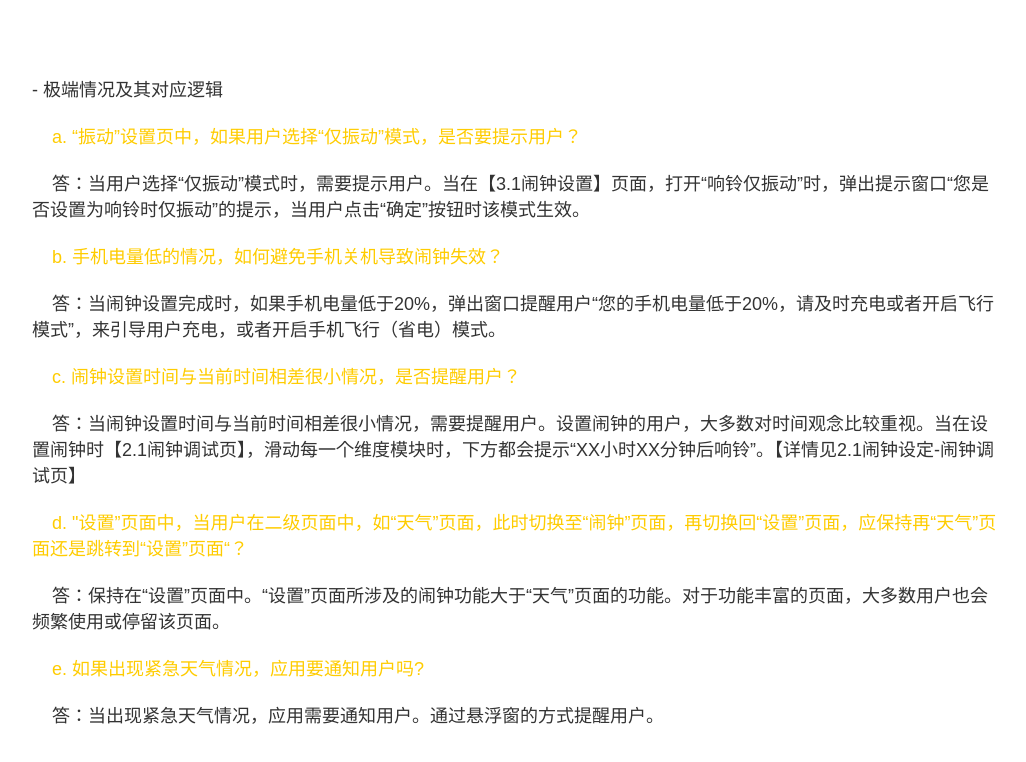
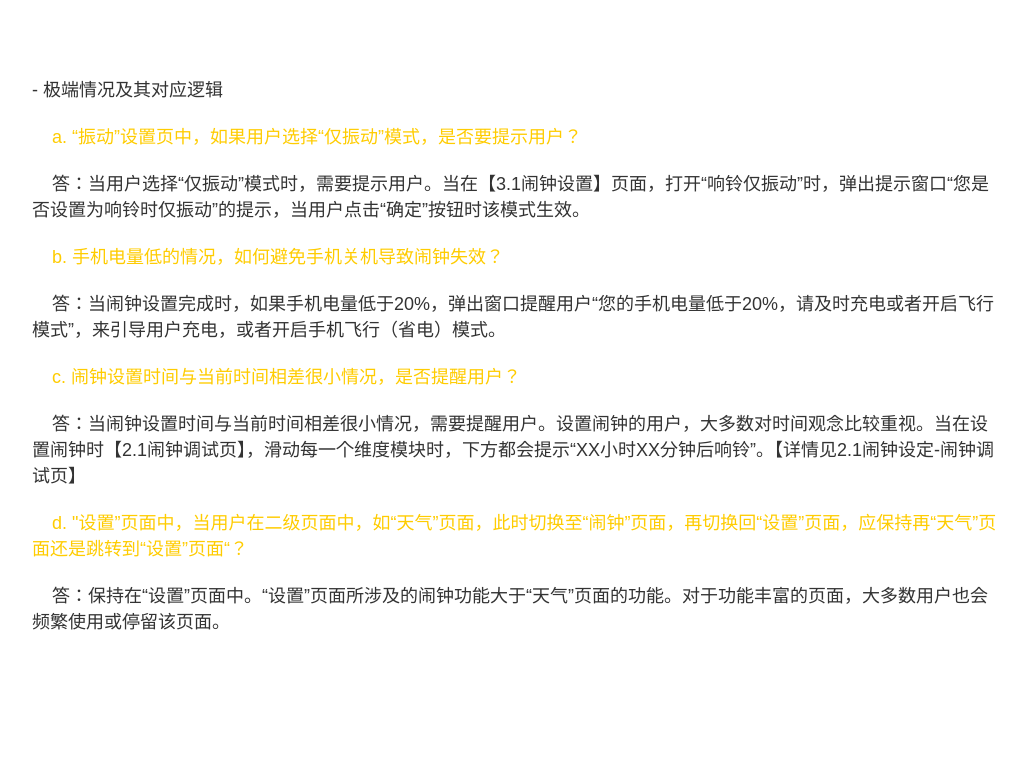
Before and after one commit to yangwenshan1999/clock, a plain HTML site: page 极端情况说明页.html in a window 1280 px wide. Shown: the whole page, without its empty margins (65-1091 px from the left). Drawn offline with Linux system fonts and the light colour scheme.

Commit message:
Update 极端情况说明页.html
check mistake

```diff
--- a/极端情况说明页.html
+++ b/极端情况说明页.html
@@ -28,7 +28,7 @@
       <div id="u901" class="ax_default _文本段落">
         <div id="u901_div" class=""></div>
         <div id="u901_text" class="text ">
-          <p><span>- 极端情况及其对应逻辑</span></p><p><span><br></span></p><p><span>&nbsp;&nbsp;&nbsp; </span><span style="color:#FFCC00;">a. “振动”设置页中，如果用户选择“仅振动”模式，是否要提示用户？</span></p><p><span><br></span></p><p><span>&nbsp;&nbsp;&nbsp; 答：当用户选择“仅振动”模式时，需要提示用户。当在【3.1闹钟设置】页面，打开“响铃仅振动”时，弹出提示窗口“您是否设置为响铃时仅振动”的提示，当用户点击“确定”按钮时该模式生效。</span></p><p><span><br></span></p><p><span style="color:#FFCC00;">&nbsp;&nbsp;&nbsp; b. 手机电量低的情况，如何避免手机关机导致闹钟失效？</span></p><p><span><br></span></p><p><span>&nbsp;&nbsp;&nbsp; 答：当闹钟设置完成时，如果手机电量低于20%，弹出窗口提醒用户“您的手机电量低于20%，请及时充电或者开启飞行模式”，来引导用户充电，或者开启手机飞行（省电）模式。</span></p><p><span><br></span></p><p><span>&nbsp;&nbsp;&nbsp; </span><span style="color:#FFCC00;">c. 闹钟设置时间与当前时间相差很小情况，是否提醒用户？</span></p><p><span><br></span></p><p><span>&nbsp;&nbsp;&nbsp; 答：当闹钟设置时间与当前时间相差很小情况，需要提醒用户。设置闹钟的用户，大多数对时间观念比较重视。当在设置闹钟时【2.1闹钟调试页】，滑动每一个维度模块时，下方都会提示“XX小时XX分钟后响铃”。【详情见2.1闹钟设定-闹钟调试页】</span></p><p><span><br></span></p><p><span style="color:#FFCC00;">&nbsp;&nbsp;&nbsp; d. &quot;设置”页面中，当用户在二级页面中，如“天气”页面，此时切换至“闹钟”页面，再切换回“设置”页面，应保持再“天气”页面还是跳转到“设置”页面“？</span></p><p><span><br></span></p><p><span>&nbsp;&nbsp;&nbsp; 答：保持在“设置”页面中。“设置”页面所涉及的闹钟功能大于“天气”页面的功能。对于功能丰富的页面，大多数用户也会频繁使用或停留该页面。</span></p><p><span><br></span></p><p><span>&nbsp;&nbsp;&nbsp; </span><span style="color:#FFCC00;">e. 如果出现紧急天气情况，应用要通知用户吗?</span></p><p><span><br></span></p><p><span>&nbsp;&nbsp;&nbsp; 答：当出现紧急天气情况，应用需要通知用户。通过悬浮窗的方式提醒用户。</span></p>
+          <p><span>- 极端情况及其对应逻辑</span></p><p><span><br></span></p><p><span>&nbsp;&nbsp;&nbsp; </span><span style="color:#FFCC00;">a. “振动”设置页中，如果用户选择“仅振动”模式，是否要提示用户？</span></p><p><span><br></span></p><p><span>&nbsp;&nbsp;&nbsp; 答：当用户选择“仅振动”模式时，需要提示用户。当在【3.1闹钟设置】页面，打开“响铃仅振动”时，弹出提示窗口“您是否设置为响铃时仅振动”的提示，当用户点击“确定”按钮时该模式生效。</span></p><p><span><br></span></p><p><span style="color:#FFCC00;">&nbsp;&nbsp;&nbsp; b. 手机电量低的情况，如何避免手机关机导致闹钟失效？</span></p><p><span><br></span></p><p><span>&nbsp;&nbsp;&nbsp; 答：当闹钟设置完成时，如果手机电量低于20%，弹出窗口提醒用户“您的手机电量低于20%，请及时充电或者开启飞行模式”，来引导用户充电，或者开启手机飞行（省电）模式。</span></p><p><span><br></span></p><p><span>&nbsp;&nbsp;&nbsp; </span><span style="color:#FFCC00;">c. 闹钟设置时间与当前时间相差很小情况，是否提醒用户？</span></p><p><span><br></span></p><p><span>&nbsp;&nbsp;&nbsp; 答：当闹钟设置时间与当前时间相差很小情况，需要提醒用户。设置闹钟的用户，大多数对时间观念比较重视。当在设置闹钟时【2.1闹钟调试页】，滑动每一个维度模块时，下方都会提示“XX小时XX分钟后响铃”。【详情见2.1闹钟设定-闹钟调试页】</span></p><p><span><br></span></p><p><span style="color:#FFCC00;">&nbsp;&nbsp;&nbsp; d. &quot;设置”页面中，当用户在二级页面中，如“天气”页面，此时切换至“闹钟”页面，再切换回“设置”页面，应保持再“天气”页面还是跳转到“设置”页面“？</span></p><p><span><br></span></p><p><span>&nbsp;&nbsp;&nbsp; 答：保持在“设置”页面中。“设置”页面所涉及的闹钟功能大于“天气”页面的功能。对于功能丰富的页面，大多数用户也会频繁使用或停留该页面。</span></p><p><span><br></span></p><p><span>&nbsp;&nbsp;&nbsp; </span><span style="color:#FFCC00;"></span></p>
         </div>
       </div>
     </div>
```
